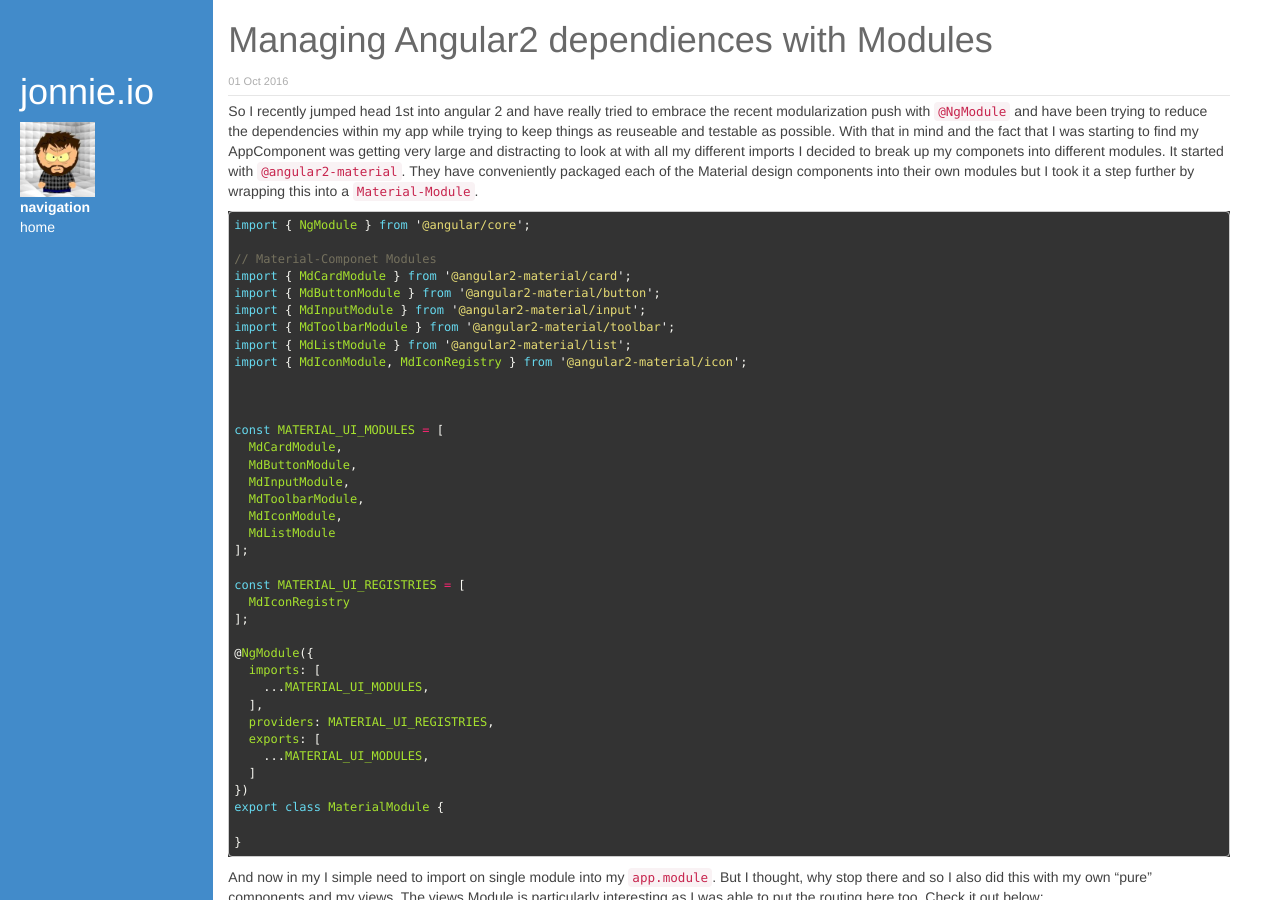
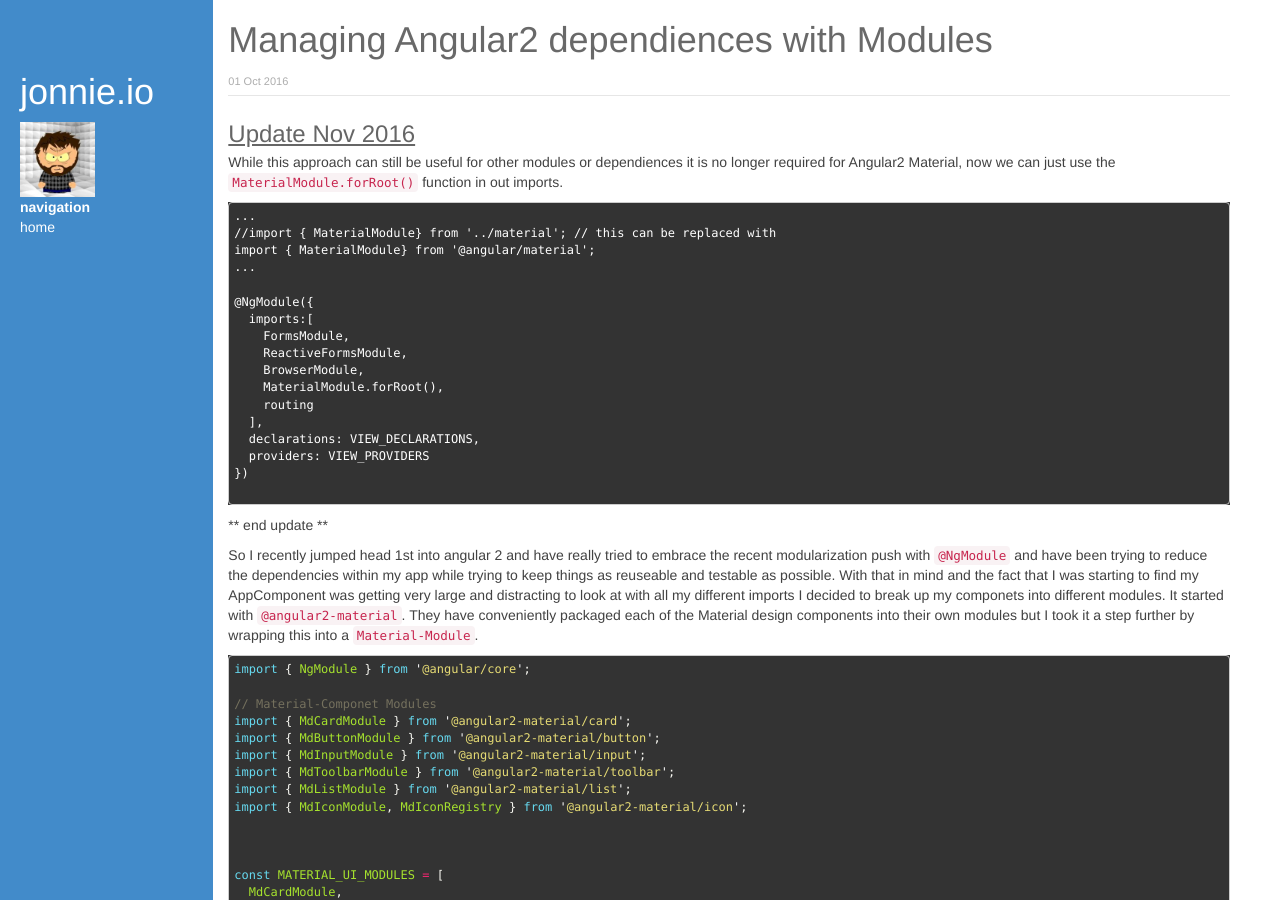
Before and after one commit to jonniedarko/blog, a Jekyll site: the page built from _posts/2016-10-06--Using-Angular2-Modules-to-reduce-coupling.md, in a window 1280 px wide and 900 px high. Built offline with Jekyll 4.4.1, drawn with Linux system fonts in a browser that asks for light colours; nearby versions of some CDN libraries; library files that are not in the unit come from our copies; Markdown is read by kramdown in place of the engine named in the settings.

Commit message:
Update 2016-10-06--Using-Angular2-Modules-to-reduce-coupling.md

````diff
--- a/_posts/2016-10-06--Using-Angular2-Modules-to-reduce-coupling.md
+++ b/_posts/2016-10-06--Using-Angular2-Modules-to-reduce-coupling.md
@@ -4,6 +4,30 @@ title:  "Managing Angular2 dependiences with Modules"
 date:   2016-10-01 12:18:15
 categories: angular2 material
 ---
+
+
+### Update Nov 2016 ##
+While this approach can still be useful for other modules or dependiences it is no longer required for Angular2 Material, now we can just use the `MaterialModule.forRoot()` function in out imports.
+```
+...
+//import { MaterialModule} from '../material'; // this can be replaced with
+import { MaterialModule} from '@angular/material';
+...
+
+@NgModule({
+  imports:[
+    FormsModule,
+    ReactiveFormsModule,
+    BrowserModule,
+    MaterialModule.forRoot(),
+    routing
+  ],
+  declarations: VIEW_DECLARATIONS,
+  providers: VIEW_PROVIDERS
+})
+
+```
+** end update **
 
 So I recently jumped head 1st into angular 2 and have really tried to embrace the recent modularization push with `@NgModule` and have been trying to reduce the dependencies within my app while trying to keep things as reuseable and testable as possible. With that in mind and the fact that I was starting to find my AppComponent was getting very large and distracting to look at with all my different imports I decided to break up my componets into different modules. It started with `@angular2-material`. They have conveniently packaged each of the Material design components into their own modules but I took it a step further by wrapping this into a `Material-Module`.
 
````
